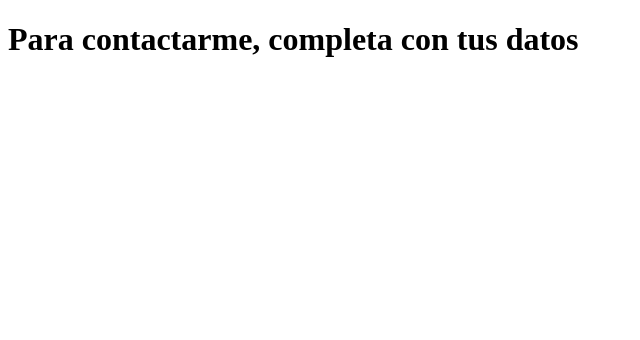
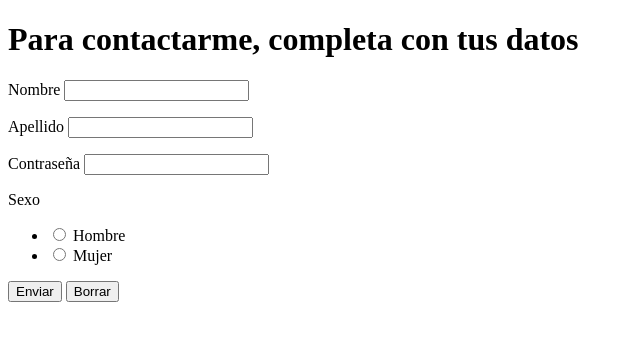
Before and after one commit to valenalmeida/cursodisenoweb, a plain HTML site: page M1U2/formulario.html in a window 1280 px wide. Shown: the whole page, without its empty margins (0-640 px from the left). Drawn offline with Linux system fonts and the light colour scheme.

Commit message:
tareahtml

```diff
--- a/M1U2/formulario.html
+++ b/M1U2/formulario.html
@@ -1,13 +1,47 @@
 <!DOCTYPE html>
 <html lang="en">
+
 <head>
     <meta charset="UTF-8">
     <meta http-equiv="X-UA-Compatible" content="IE=edge">
     <meta name="viewport" content="width=device-width, initial-scale=1.0">
     <title>Formulario</title>
 </head>
+
 <body>
     <h1>Para contactarme, completa con tus datos</h1>
+    <form action="" method="">
+        <p>
+            <label for="nom">Nombre</label>
+            <input type="text" name="nombre" />
+        </p>
+        <p>
+            <label for="nom">Apellido</label>
+            <input type="text" name="apellido" />
+        </p>
+        <p>
+            <label for="pass">Contraseña</label>
+            <input type="password" name="pass" />
+        </p>
+        <p>
+            <label for="sexo">Sexo</label>
+        <ul>
+            <li>
+                <input type="radio" name="sexo" value="hombre">
+                <label>Hombre</label>
+            </li>
+            <li>
+                <input type="radio" name="sexo" value="mujer">
+                <label>Mujer</label>
+            </li>
+        </ul>
+        </p>
+        <p>
+            <input type="submit" value="Enviar">
+            <input type="reset" value="Borrar">
+        </p>
 
+    </form>
 </body>
+
 </html>
```
